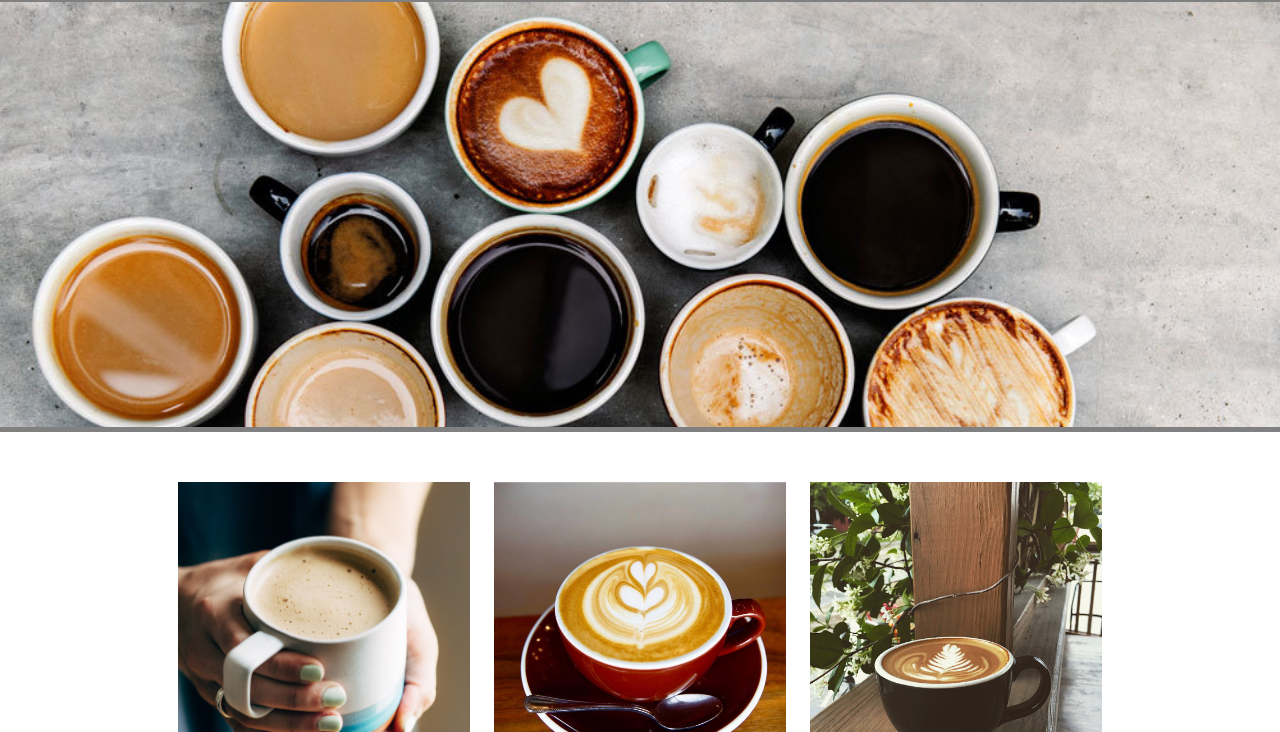
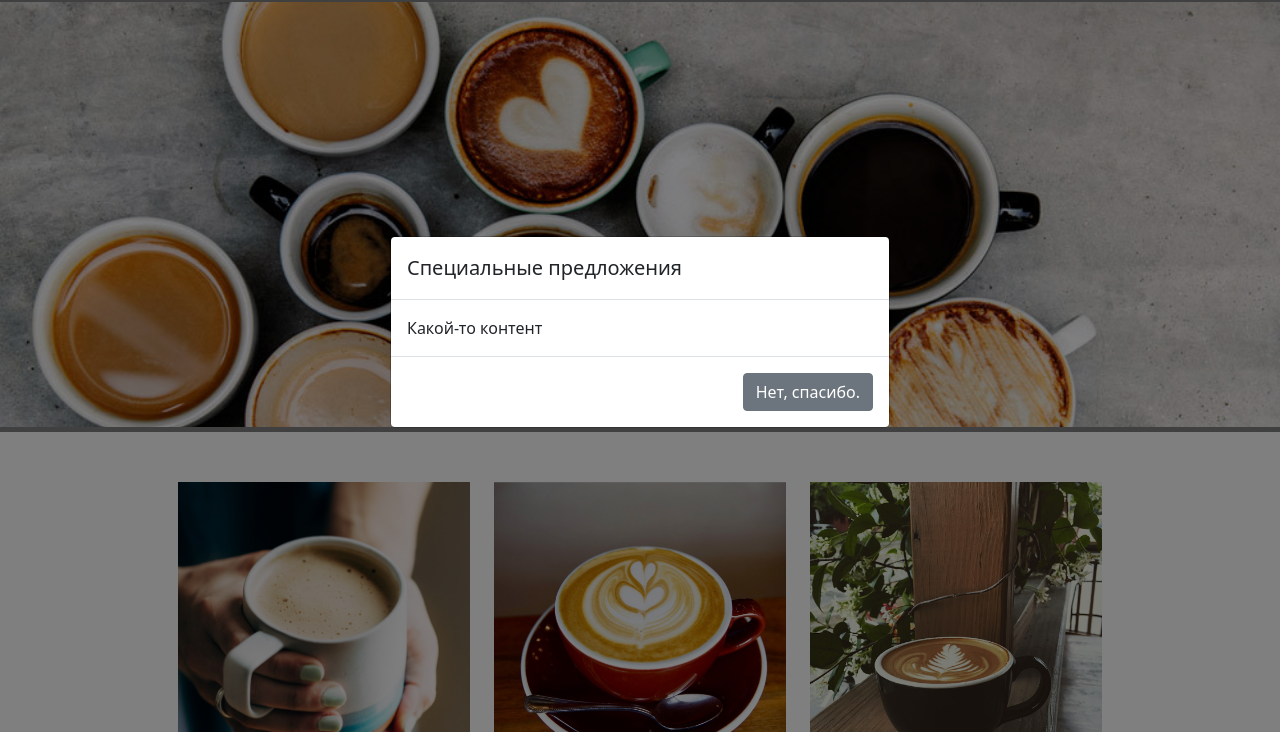
Before and after one commit to EgSergeenko/web_itmo, a website: page index.html in a window 1280 px wide. Shown: the part 68-800 px from the top of the page. Drawn offline with nearby package versions, Linux system fonts and the light colour scheme.

Commit message:
Add window on load

```diff
--- a/index.html
+++ b/index.html
@@ -90,6 +90,22 @@
 </div>
 <div id="contact_form">
 </div>
+<div class="modal fade" id="myModal" tabindex="-1" role="dialog" aria-labelledby="exampleModalCenterTitle"
+     aria-hidden="true">
+    <div class="modal-dialog modal-dialog-centered" role="document">
+        <div class="modal-content">
+            <div class="modal-header">
+                <h5 class="modal-title" id="exampleModalLongTitle">Специальные предложения</h5>
+            </div>
+            <div class="modal-body">
+                Какой-то контент
+            </div>
+            <div class="modal-footer">
+                <button type="button" class="btn btn-secondary" data-dismiss="modal">Нет, спасибо.</button>
+            </div>
+        </div>
+    </div>
+</div>
 <div class="footer">
     <div>Какой-то контент в футере</div>
 </div>
@@ -107,5 +123,10 @@
 <script src="https://unpkg.com/react@17/umd/react.development.js" crossorigin></script>
 <script src="https://unpkg.com/react-dom@17/umd/react-dom.development.js" crossorigin></script>
 <script src="contact_form.js"></script>
+<script type="text/javascript">
+    $(window).on('load', function () {
+        $('#myModal').modal('show');
+    });
+</script>
 </body>
 </html>
```
